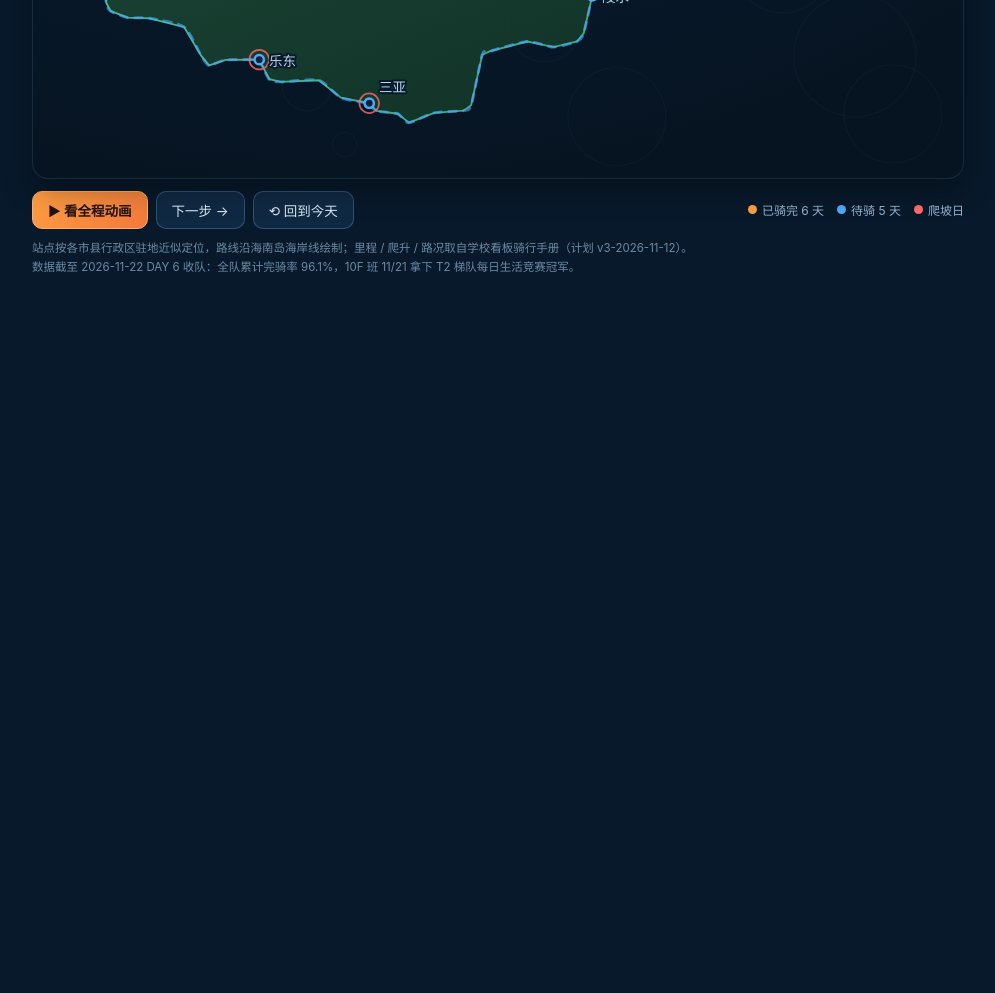
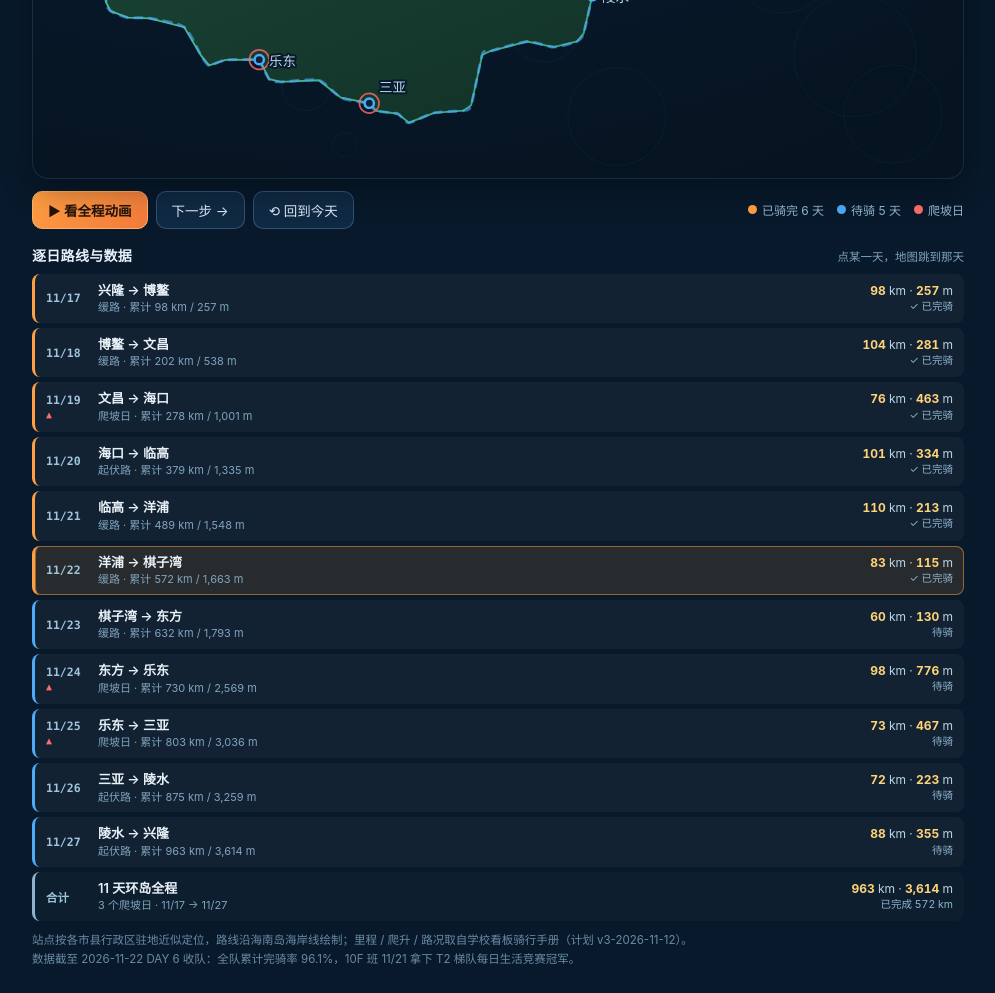
Before and after one commit to wenhuazhou88-web/hainan-bike-ride-2026, a plain HTML site: page index.html in a window 1280 px wide. Shown: the part 792-1785 px from the top of the page, without its empty margins (142-1137 px from the left). Before the commit the page ends 1092 px from the top, so only its background shows below. Drawn offline with Linux system fonts and the light colour scheme.

Commit message:
加逐日路线与数据列表（可点击联动地图）

```diff
--- a/index.html
+++ b/index.html
@@ -6,7 +6,7 @@
 <title>Jeffrey 环岛骑行 · 2026</title>
 <meta name="robots" content="noindex,nofollow,noarchive">
 <meta property="og:title" content="Jeffrey 环岛骑行 · 2026">
-<meta property="og:description" content="海南岛 11 天 963 km · 已完成 6 天 572 km">
+<meta property="og:description" content="海南岛 11 天 963 km · 已完成 6 天 572 km · 逐日路线与数据">
 <meta property="og:image" content="https://wenhuazhou88-web.github.io/hainan-bike-ride-2026/preview.png">
 <meta property="og:type" content="website">
 <meta name="twitter:card" content="summary_large_image">
@@ -63,10 +63,37 @@
   .st-label { font-size: 11px; fill: #b9d5e9; paint-order: stroke; stroke: #071a2b; stroke-width: 3.2px; stroke-linejoin: round; }
   .st-label.done { fill: #ffd9a3; }
   .st-label.start { fill: #ffe9b8; font-weight: 700; }
+
+  /* 逐日明细 */
+  .days { margin-top: 16px; }
+  .days-h { display: flex; align-items: baseline; justify-content: space-between; gap: 10px; margin: 0 0 9px; }
+  .days-h h2 { font-size: 14px; margin: 0; letter-spacing: .3px; }
+  .days-h span { font-size: 11.5px; color: #7fa3bd; }
+  .day {
+    display: grid; grid-template-columns: 42px 1fr auto; gap: 4px 10px; align-items: center;
+    background: rgba(255,255,255,.04); border-left: 3px solid #4dabf7;
+    border-radius: 8px; padding: 8px 11px; margin-bottom: 5px; cursor: pointer;
+    transition: background .16s, box-shadow .16s;
+  }
+  .day:hover { background: rgba(255,255,255,.075); }
+  .day.done { border-left-color: #ff9f43; }
+  .day.act { background: rgba(255,159,67,.13); box-shadow: inset 0 0 0 1px rgba(255,159,67,.5); }
+  .day .d { font: 700 11.5px ui-monospace, Menlo, monospace; color: #9fc4dd; }
+  .day .r { font-size: 13px; font-weight: 600; line-height: 1.35; }
+  .day .r small { display: block; font-weight: 400; font-size: 11px; color: #7fa3bd; margin-top: 1px; }
+  .day .num { text-align: right; font-size: 12px; color: #b9d5e9; font-variant-numeric: tabular-nums; line-height: 1.35; }
+  .day .num b { color: #ffd479; font-weight: 700; }
+  .day .num small { display: block; font-size: 10.5px; color: #8fb3cc; margin-top: 1px; }
+  .day.hill .d::after { content: ' \25B2'; color: #ff6b6b; font-size: 10px; }
+  .day.total { cursor: default; background: rgba(255,255,255,.02); border-left-color: #8fb3cc; }
+  .day.total:hover { background: rgba(255,255,255,.02); }
   @media (max-width: 560px) {
     .stats { grid-template-columns: repeat(2, 1fr); }
     .stat .v { font-size: 17px; }
     .legend { margin-left: 0; }
+    .day { grid-template-columns: 38px 1fr auto; padding: 7px 9px; }
+    .day .r { font-size: 12.5px; }
+    .day .num { font-size: 11.5px; }
   }
 </style>
 </head>
@@ -136,6 +163,14 @@
       <span><i class="dot todo"></i>待骑 5 天</span>
       <span><i class="dot ring"></i>爬坡日</span>
     </div>
+  </div>
+
+  <div class="days">
+    <div class="days-h">
+      <h2>逐日路线与数据</h2>
+      <span>点某一天，地图跳到那天</span>
+    </div>
+    <div id="days"></div>
   </div>
 
   <div class="foot">
@@ -292,6 +327,7 @@ function paint(day) {
     placeRider(pt.x, pt.y);
   }
   setHud(day, km, climb, text);
+  document.querySelectorAll('#days .day[data-i]').forEach(r => r.classList.toggle('act', +r.dataset.i === day));
   curDay = day;
 }
 function stopPlay() {
@@ -347,6 +383,36 @@ document.getElementById('btnReset').addEventListener('click', () => {
   paint(6);
 });
 
+/* ---------- 逐日明细 ---------- */
+(function buildDays() {
+  const box = document.getElementById('days');
+  let ck = 0, cc = 0;
+  segs.forEach((s, i) => {
+    ck += s.km; cc += s.climb;
+    const row = document.createElement('div');
+    row.className = 'day' + (s.done ? ' done' : '') + (s.lvl === '爬坡日' ? ' hill' : '');
+    row.dataset.i = i + 1;
+    row.innerHTML =
+      '<div class="d">' + s.day + '</div>' +
+      '<div class="r">' + s.route.replace('→', ' → ') +
+        '<small>' + s.lvl + ' · 累计 ' + fmt(ck) + ' km / ' + fmt(cc) + ' m</small></div>' +
+      '<div class="num"><b>' + s.km + '</b> km · <b>' + s.climb + '</b> m' +
+        '<small>' + (s.done ? '✓ 已完骑' : '待骑') + '</small></div>';
+    row.addEventListener('click', () => {
+      if (playing) stopPlay();
+      paint(i + 1);
+    });
+    box.appendChild(row);
+  });
+  const t = document.createElement('div');
+  t.className = 'day total';
+  t.innerHTML = '<div class="d">合计</div>' +
+    '<div class="r">11 天环岛全程<small>3 个爬坡日 · 11/17 → 11/27</small></div>' +
+    '<div class="num"><b>' + DATA.total_km + '</b> km · <b>' + fmt(DATA.total_climb) + '</b> m' +
+    '<small>已完成 ' + DATA.done_km + ' km</small></div>';
+  box.appendChild(t);
+})();
+
 paint(6);   // 默认：11/22 收队（572 km）
 </script>
 </body>
```
